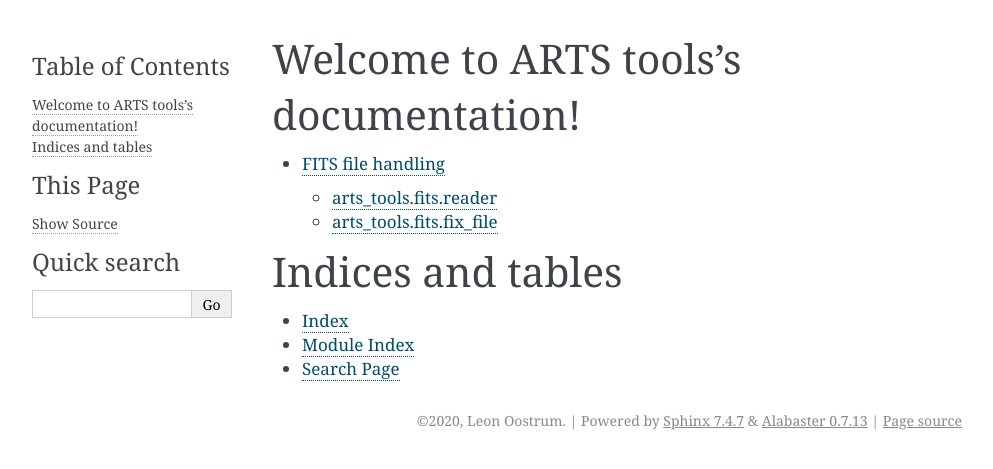
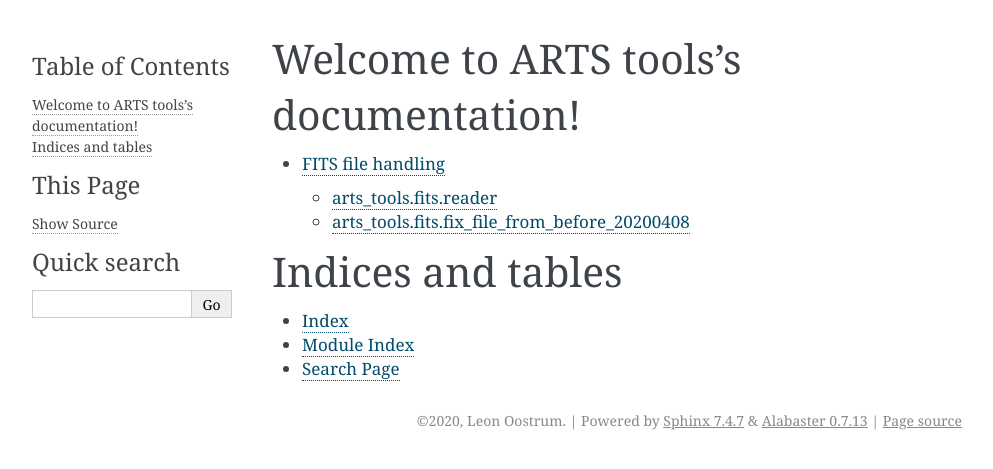
Before and after one commit to loostrum/arts_tools, a Sphinx documentation site: the page built from docs/index.rst, in a window 1280 px wide. Shown: the top 469 px of the page, without its empty margins (148-1141 px from the left). Built offline with Sphinx 7.4.7, drawn with Linux system fonts in a browser that asks for light colours; the version number is read from the project's files by our own code.

Commit message:
Fix path in docs

```diff
--- a/docs/_modules/fits.rst
+++ b/docs/_modules/fits.rst
@@ -6,7 +6,7 @@ arts_tools.fits.reader
 
 .. automodule:: arts_tools.fits.reader
 
-arts_tools.fits.fix_file
+arts_tools.fits.fix_file_from_before_20200408
 -------------------------------
 
-.. automodule:: arts_tools.fits.fix_file
+.. automodule:: arts_tools.fits.fix_file_from_before_20200408
```
